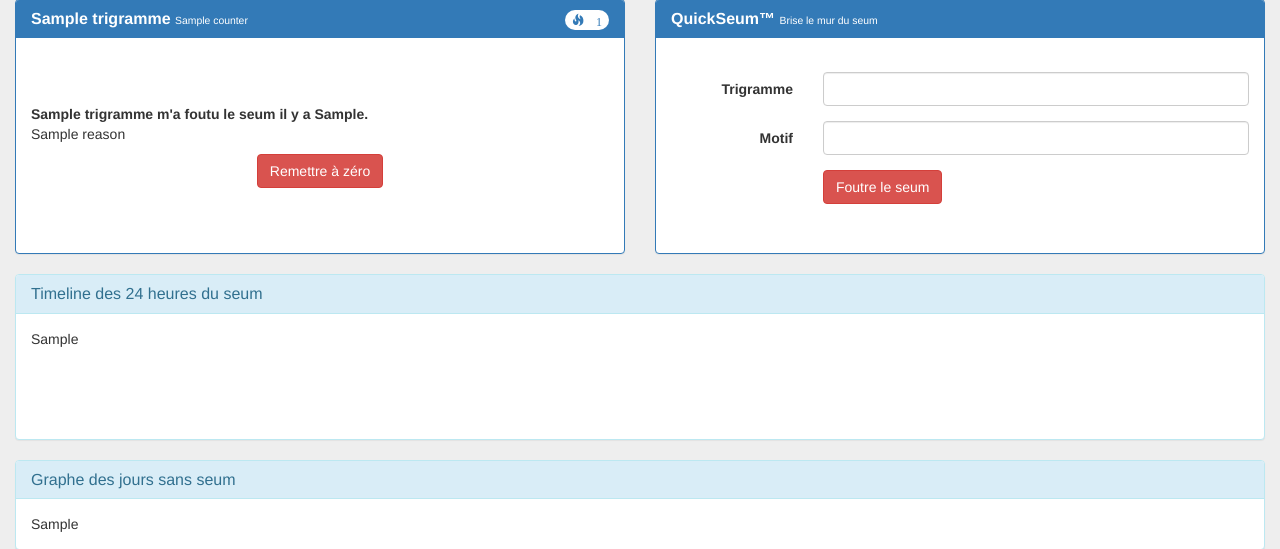
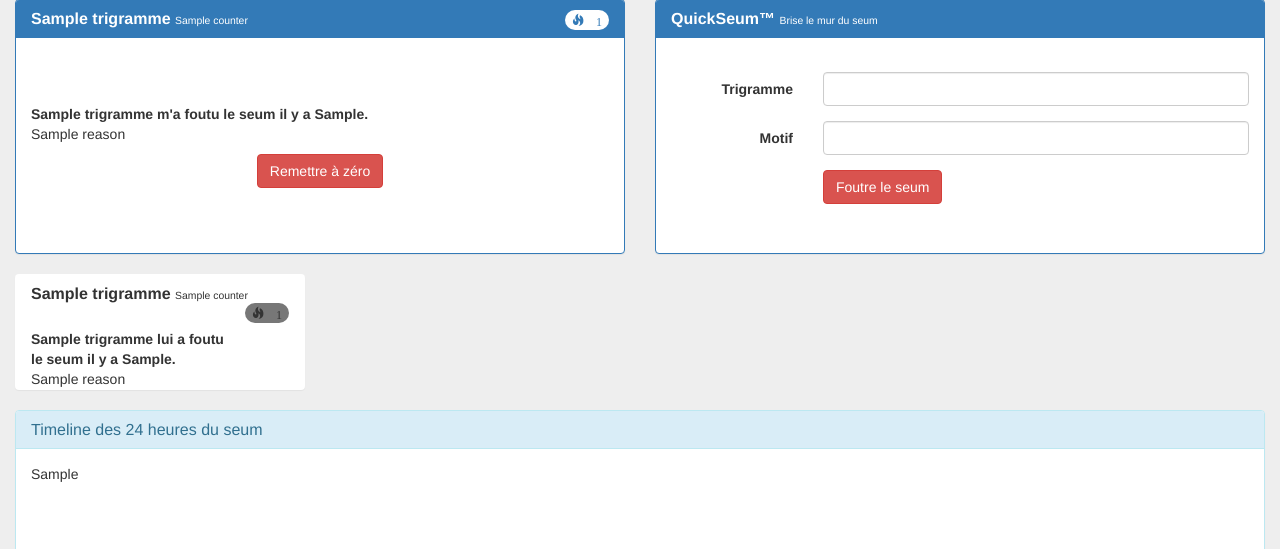
Before and after one commit to denismerigoux/seum-counter, a Django app: template counter/templates/homeTemplate.html in a window 1280 px wide. Shown: the part 71-620 px from the top of the page. Run offline with Django 3.2, Linux system fonts and the light colour scheme; the template is opened without the code that fills it: most values are stand-ins (such as "Sample title", 1, 10 or a date in 2020); some libraries are stand-ins or nearby versions.

Commit message:
My counter is in the list with different color

```diff
--- a/counter/templates/homeTemplate.html
+++ b/counter/templates/homeTemplate.html
@@ -86,7 +86,7 @@
 		</div>
 	</div>
 	<div class="row">
-		{% for counter in counters %} {% if chooseCounter or not counter.id == myCounter.id %}
+		{% for counter in counters %}
 		<div class="col-md-4 col-sm-6 col-lg-3">
 			<div class="panel panel-{{counter.CSSclass}}">
 				<div class="panel-heading">
@@ -96,7 +96,7 @@
 						<input type="hidden" name="redirect" value="{% url 'home' %}" />
 						<input type="hidden" name="reset" value="{{counter.lastReset.id}}" />
 						<h2 class="panel-title">
-							<a class="counter-link" href="{% url 'counter' id_counter=counter.id %}">
+							<a class="counter-link panel-title" href="{% url 'counter' id_counter=counter.id %}">
 								<b>{{ counter.trigramme }}</b> <small>{{ counter.name }}</small>
 							</a>
 							{% if not counter.lastReset.noSeum %}
@@ -130,7 +130,7 @@
 				</div>
 			</div>
 		</div>
-		{% endif %} {% endfor %}
+		{% endfor %}
 	</div>
 	<div class="row">
 		<div class="col-sm-12">
```
Also changed, not shown: counter/views.py (+5 -2 lines).
